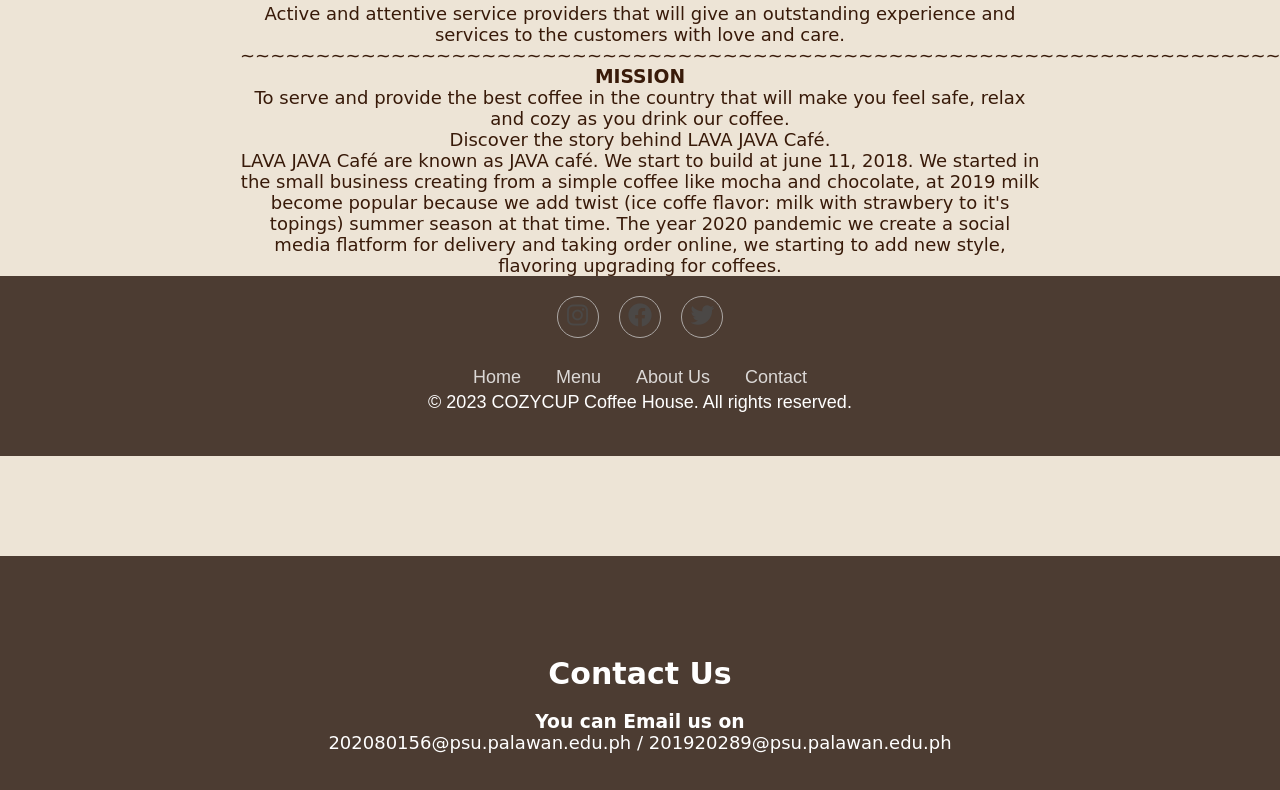
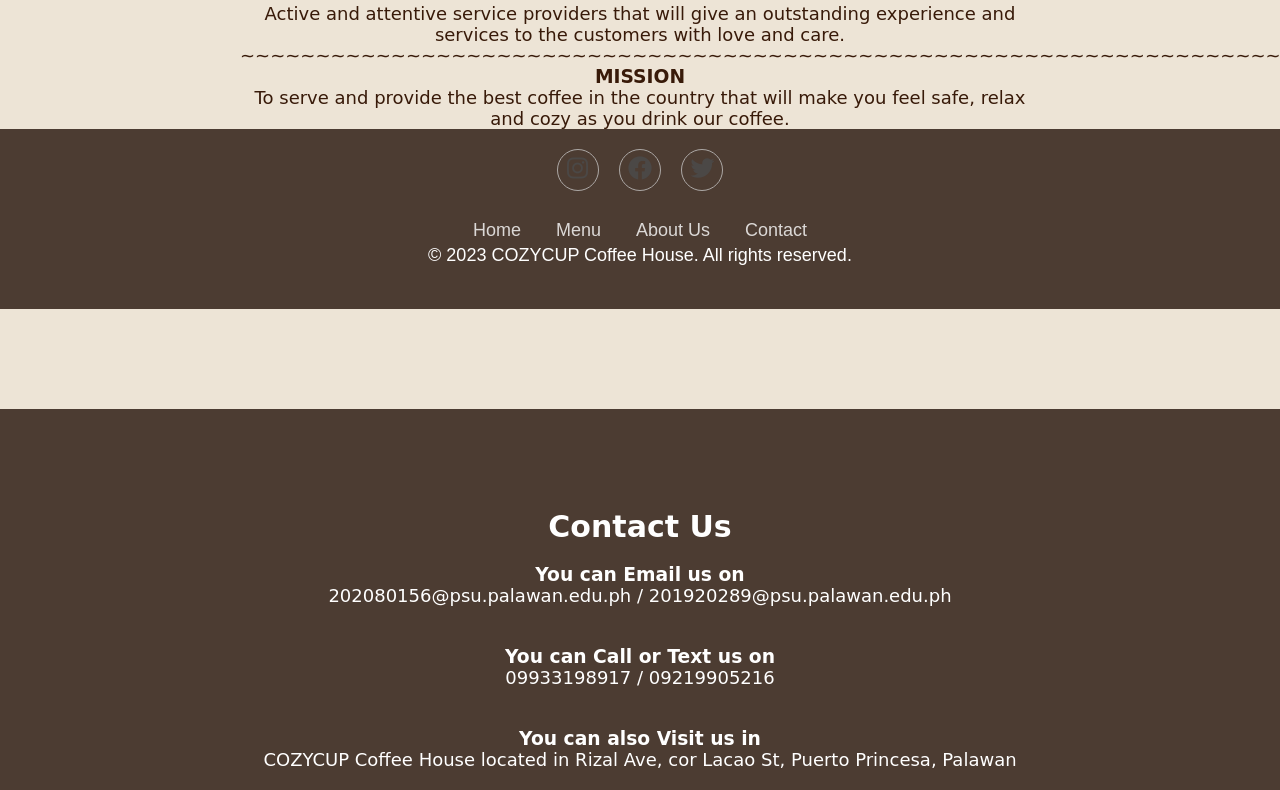
Before and after one commit to LuinFormento/col1, a plain HTML site: page index.html in a window 1280 px wide. Shown: the part 6501-7291 px from the top of the page. Drawn offline with Linux system fonts and the light colour scheme.

Commit message:
additional_commit_2

```diff
--- a/index.html
+++ b/index.html
@@ -202,15 +202,6 @@
         <h3>MISSION</h3>
         <p>To serve and provide the best coffee in the country that will make you feel safe, relax and cozy as you drink our coffee. </p>
 
-
-        <p>Discover the story behind LAVA JAVA Café.</p>
-        <p>LAVA JAVA Café are known as JAVA café. We start to build at june 11, 2018.
-            We started in the small business creating from a simple coffee like mocha and chocolate,
-            at 2019 milk become popular because we add twist (ice coffe flavor: milk with strawbery to it's topings)
-            summer season at that time.
-            The year 2020 pandemic we create a social media flatform for delivery and taking order online,
-             we starting to add new style, flavoring upgrading for coffees.
-        </p>
         <footer>
             <div class="icon">
                 <a href="https://www.instagram.com/i_n_n_n_n_c/?utm_source=qr&igshid=MzNlNGNkZWQ4Mg%3D%3D&fbclid=IwAR2fRWTu1l37hnx-ZGpfk9i3IoFa29os1Qt_NYKz3s0v7V77BZZgVIlqWFE"><i class="fab fa-instagram"></i></a>
```
